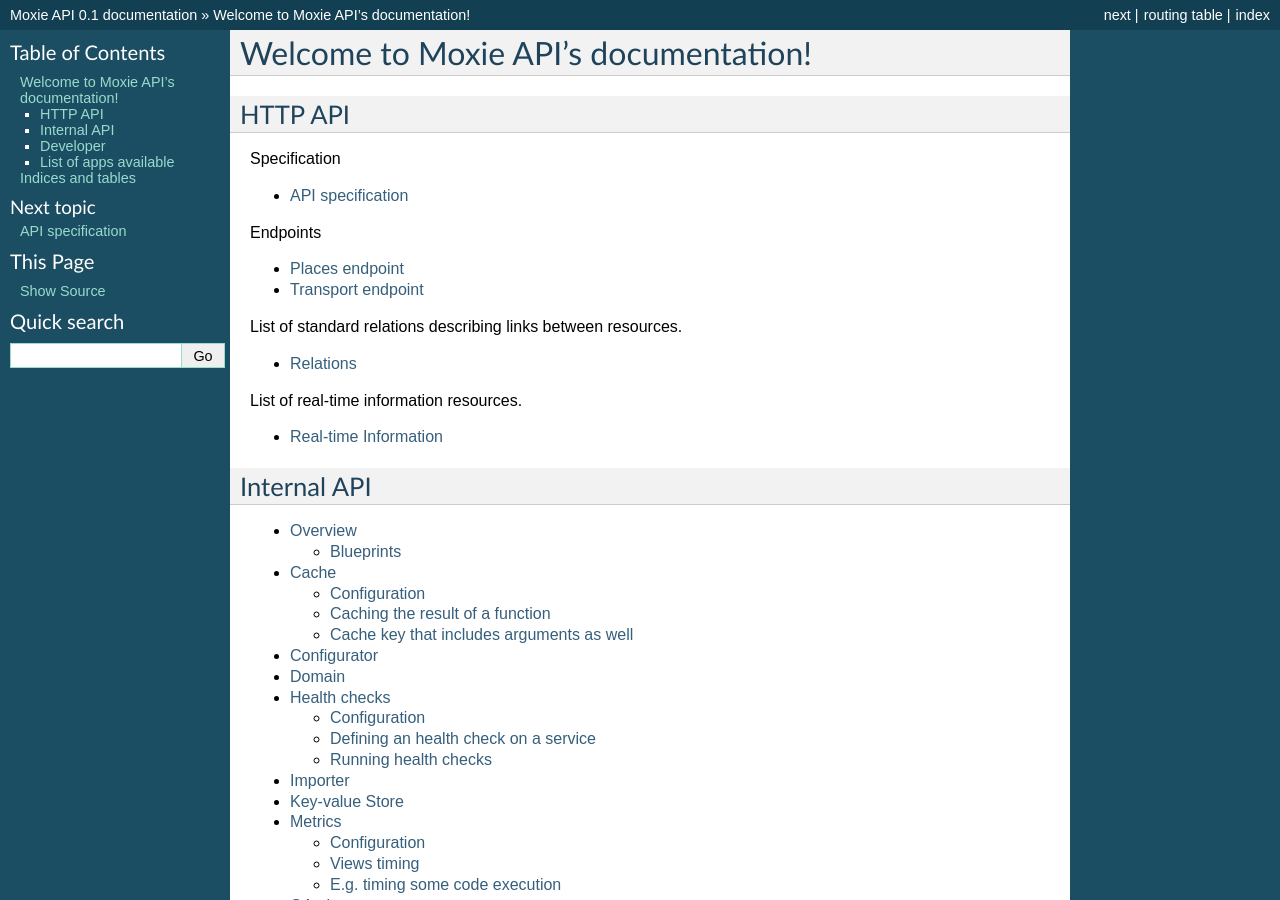
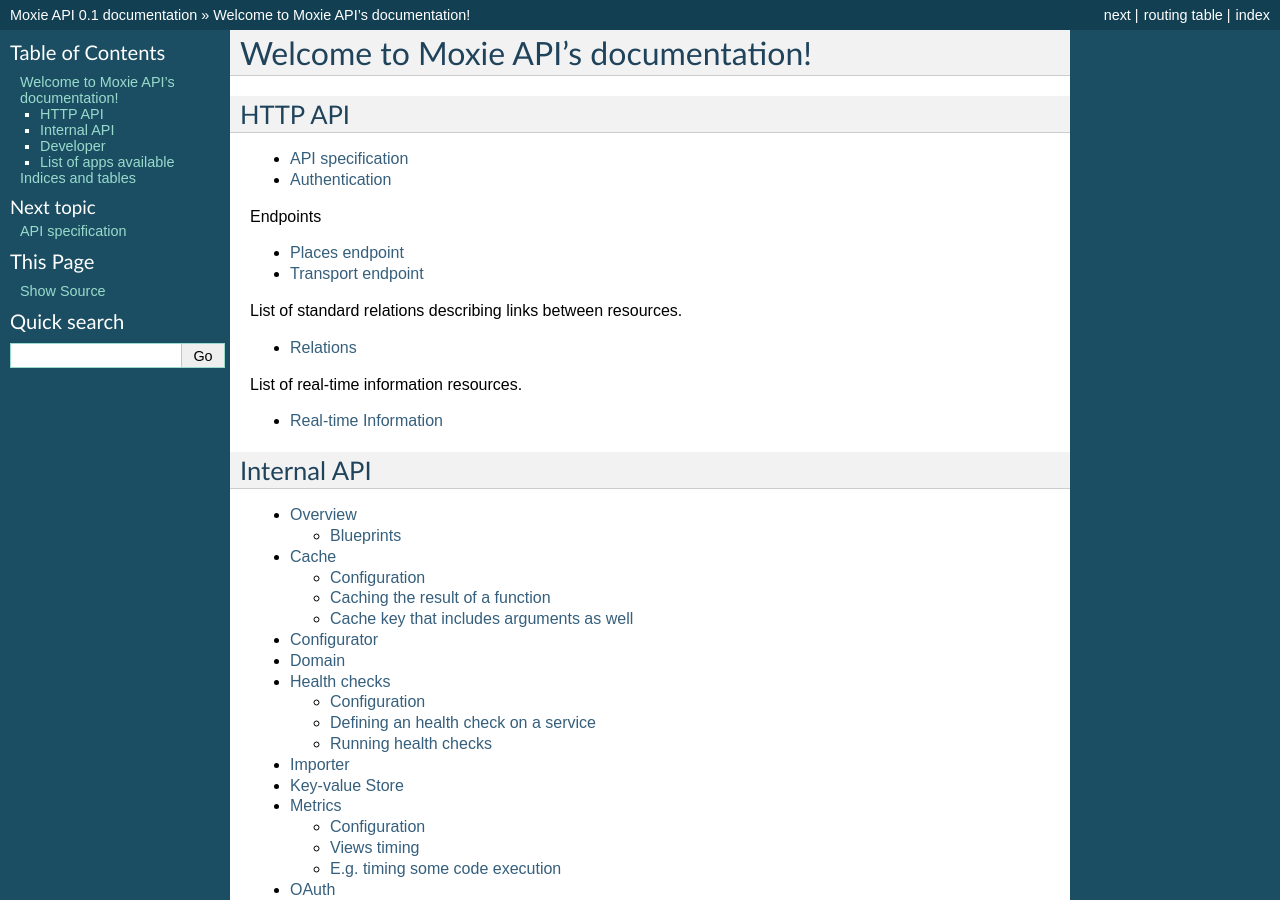
Before and after one commit to martinfilliau/moxie, a Sphinx documentation site: the page built from docs/source/index.rst, in a window 1280 px wide and 900 px high. Built offline with Sphinx 7.4.7, drawn with Linux system fonts in a browser that asks for light colours.

Commit message:
Link in the table of contents

```diff
--- a/docs/source/index.rst
+++ b/docs/source/index.rst
@@ -9,12 +9,11 @@ Welcome to Moxie API's documentation!
 HTTP API
 ------------------
 
-Specification
-
 .. toctree::
     :maxdepth: 1
 
     http_api/specification
+    http_api/authentication
 
 Endpoints
 
```
